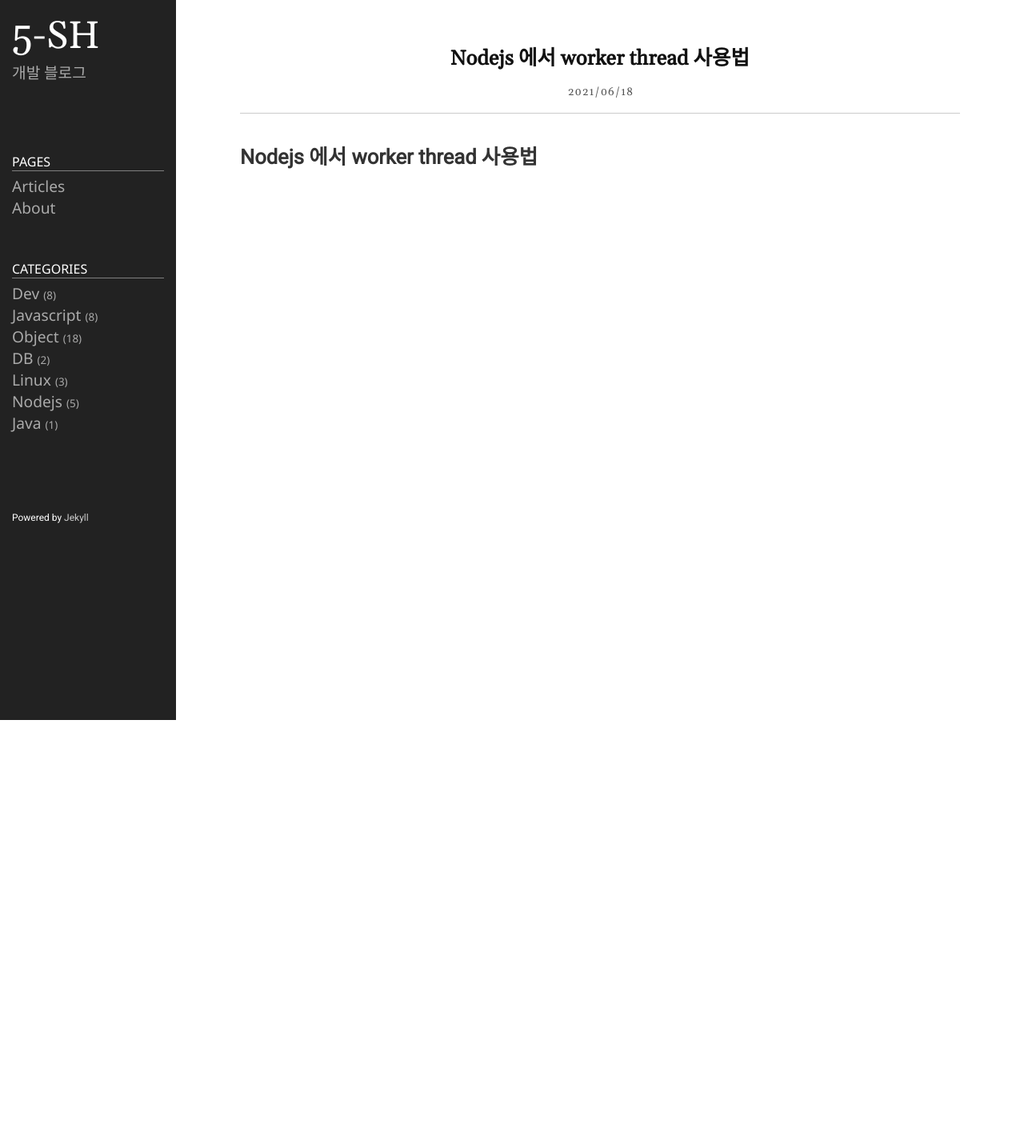
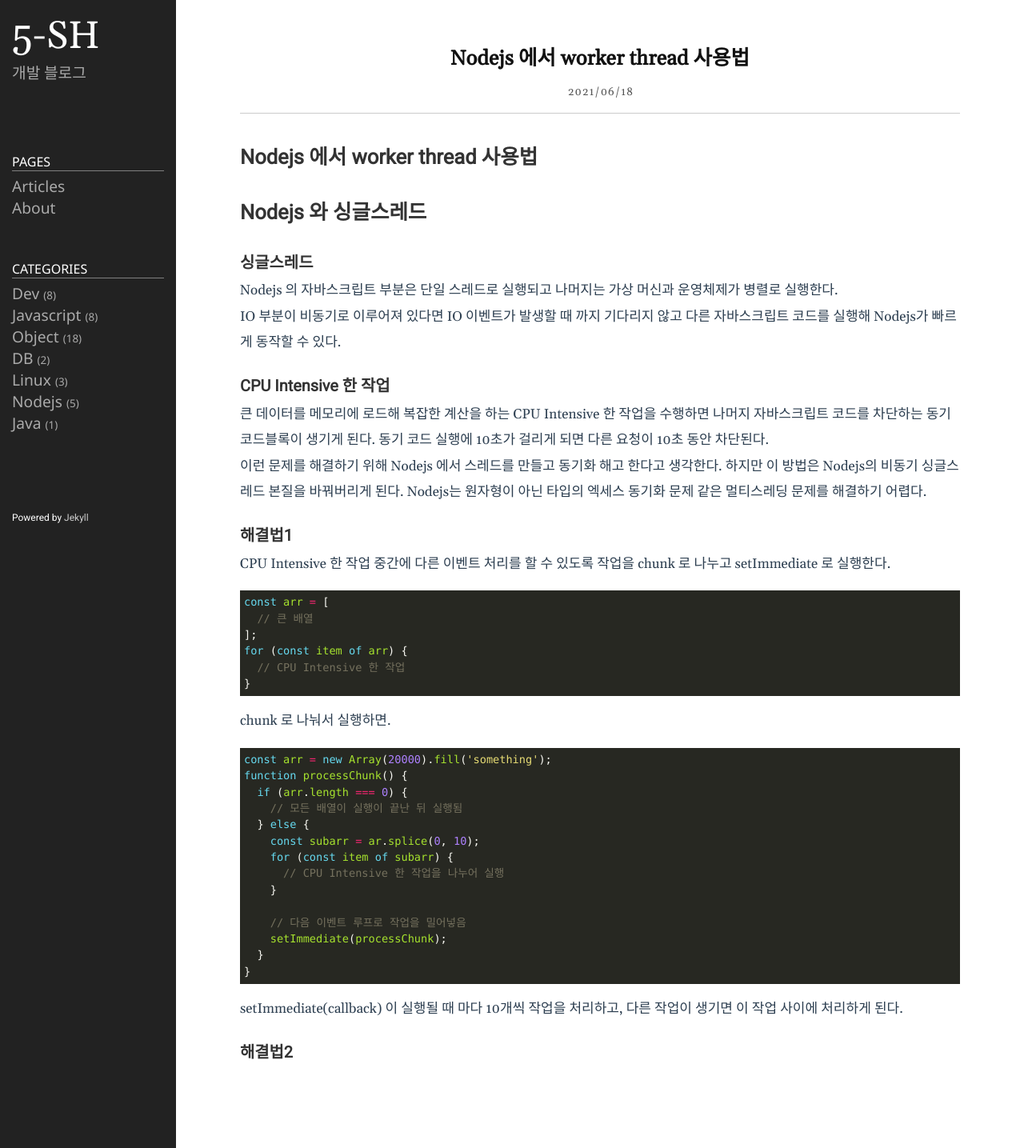
Before and after one commit to 5-SH/5-sh.github.io-deprecated, a Jekyll site: the page built from _posts/2021-06-18-nodejs-worker-thread.md, in a window 1280 px wide. Shown: the whole page at 80% size. Built offline with Jekyll 4.4.1, drawn with Linux system fonts in a browser that asks for light colours; before the commit the page ends 900 px from its top, so only the background shows below that.

Commit message:
worker thread post init

````diff
--- a/_posts/2021-06-18-nodejs-worker-thread.md
+++ b/_posts/2021-06-18-nodejs-worker-thread.md
@@ -7,3 +7,44 @@ ref: Nodejs, worker thread
 ---
 
 # Nodejs 에서 worker thread 사용법
+
+## Nodejs 와 싱글스레드
+### 싱글스레드
+Nodejs 의 자바스크립트 부분은 단일 스레드로 실행되고 나머지는 가상 머신과 운영체제가 병렬로 실행한다.
+IO 부분이 비동기로 이루어져 있다면 IO 이벤트가 발생할 때 까지 기다리지 않고 다른 자바스크립트 코드를 실행해 Nodejs가 빠르게 동작할 수 있다.
+
+### CPU Intensive 한 작업
+큰 데이터를 메모리에 로드해 복잡한 계산을 하는 CPU Intensive 한 작업을 수행하면 나머지 자바스크립트 코드를 차단하는 동기 코드블록이 생기게 된다. 동기 코드 실행에 10초가 걸리게 되면 다른 요청이 10초 동안 차단된다.
+이런 문제를 해결하기 위해 Nodejs 에서 스레드를 만들고 동기화 해고 한다고 생각한다. 하지만 이 방법은 Nodejs의 비동기 싱글스레드 본질을 바꿔버리게 된다. Nodejs는 원자형이 아닌 타입의 엑세스 동기화 문제 같은 멀티스레딩 문제를 해결하기 어렵다.
+
+### 해결법1
+CPU Intensive 한 작업 중간에 다른 이벤트 처리를 할 수 있도록 작업을 chunk 로 나누고 setImmediate 로 실행한다.
+
+```javascript
+const arr = [
+  // 큰 배열
+];
+for (const item of arr) {
+  // CPU Intensive 한 작업
+}
+```
+chunk 로 나눠서 실행하면.
+```javascript
+const arr = new Array(20000).fill('something');
+function processChunk() {
+  if (arr.length === 0) {
+    // 모든 배열이 실행이 끝난 뒤 실행됨
+  } else {
+    const subarr = ar.splice(0, 10);
+    for (const item of subarr) {
+      // CPU Intensive 한 작업을 나누어 실행
+    }
+
+    // 다음 이벤트 루프로 작업을 밀어넣음
+    setImmediate(processChunk);
+  }
+}
+```
+setImmediate(callback) 이 실행될 때 마다 10개씩 작업을 처리하고, 다른 작업이 생기면 이 작업 사이에 처리하게 된다.
+
+### 해결법2
````
